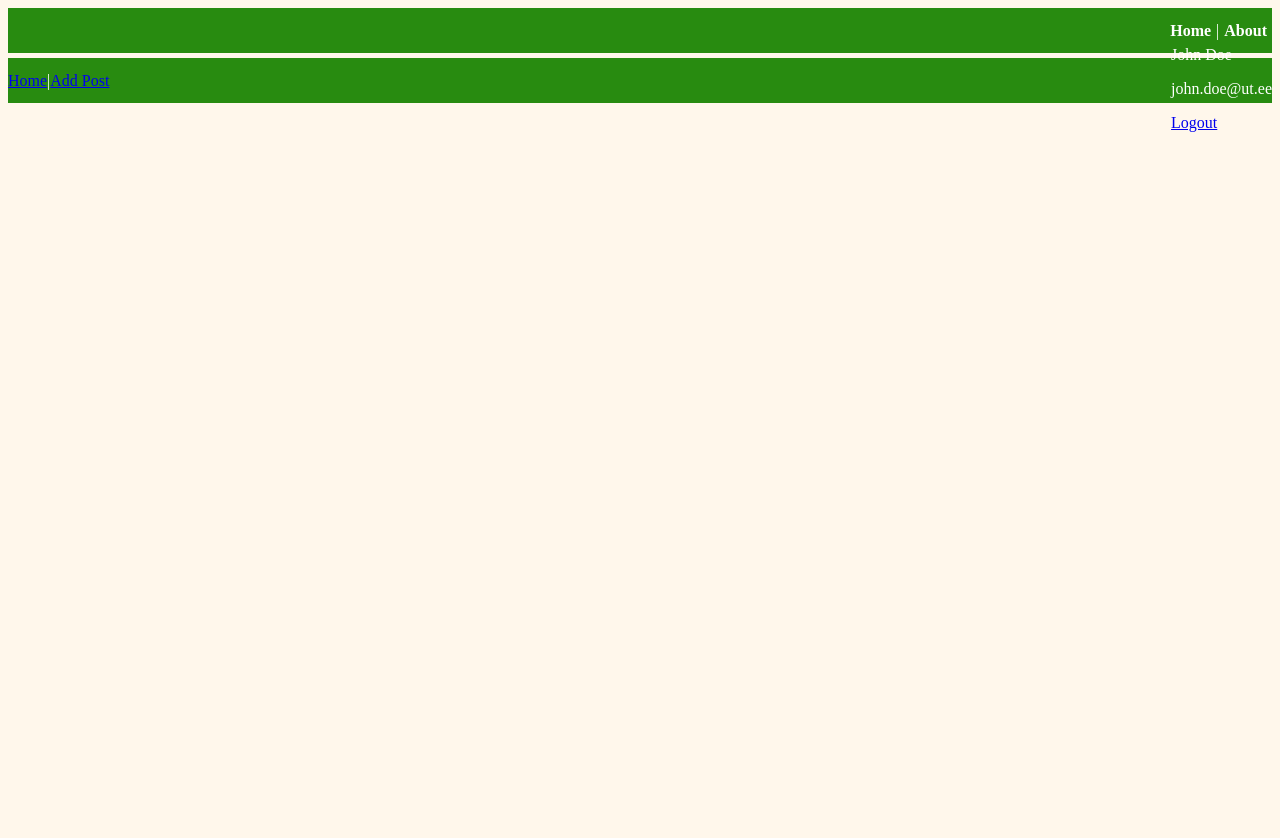
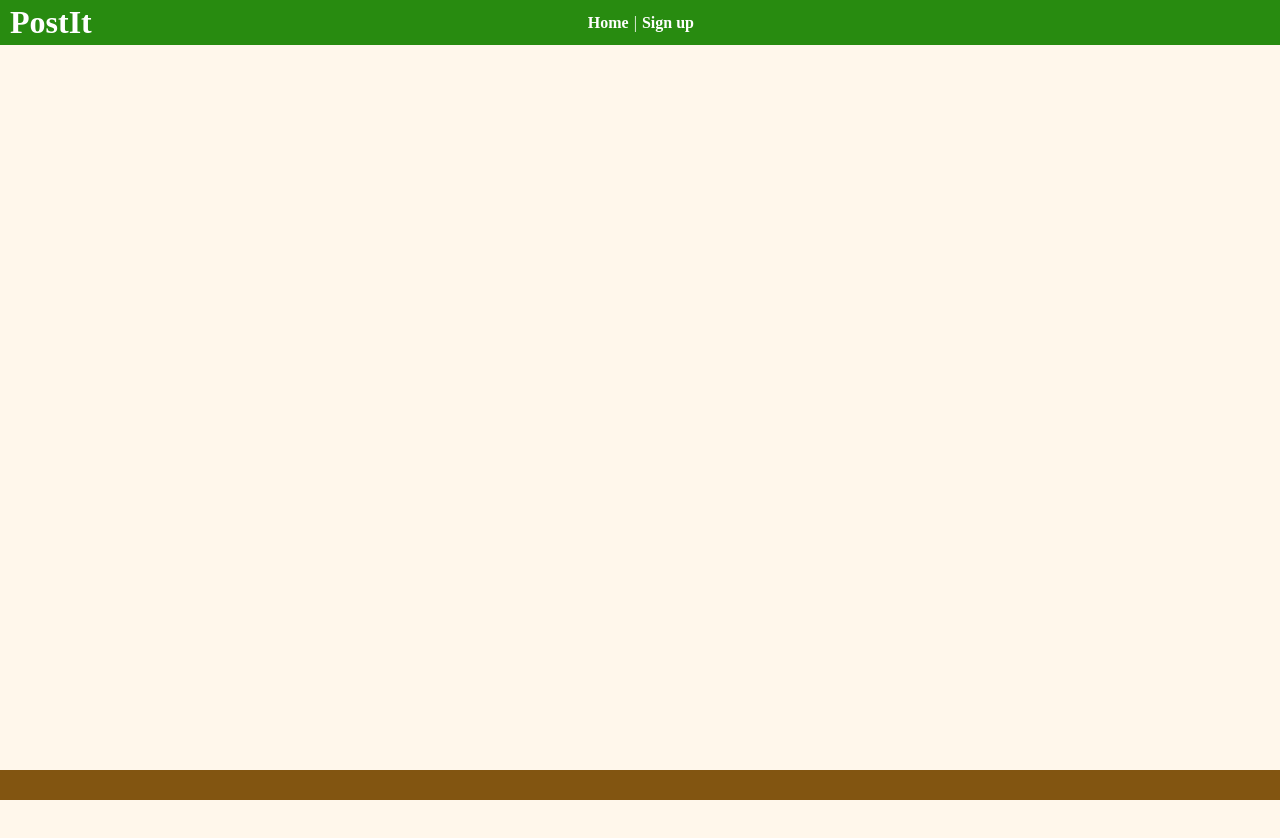
Before and after one commit to kareludras/wad-vue, a Vue app in the folder wad-vue.js/: page /#/ in a window 1280 px wide. Shown: the top 838 px of the page. Before the commit the page ends 800 px from the top, so only its background shows below. Built offline with nearby package versions, Linux system fonts and the light colour scheme.

Commit message:
Header + Footer added
Added header and footer to components and styled them accordingly.

```diff
--- a/wad-vue.js/babel.config.js
+++ b/wad-vue.js/babel.config.js
@@ -1,5 +1,5 @@
 module.exports = {
   presets: [
-    '@vue/cli-plugin-babel/preset'
+    '@babel/preset-env'
   ]
 }
--- a/wad-vue.js/package.json
+++ b/wad-vue.js/package.json
@@ -7,6 +7,8 @@
     "build": "vue-cli-service build"
   },
   "dependencies": {
+    "@babel/core": "^7.23.3",
+    "@babel/preset-env": "^7.23.3",
     "core-js": "^3.8.3",
     "vue": "^3.2.13",
     "vue-router": "^4.0.3",
--- a/wad-vue.js/src/App.vue
+++ b/wad-vue.js/src/App.vue
@@ -1,67 +1,29 @@
 <template>
-  <header>
-    <div class="headerImage"> <!-- Assuming you have a logo or image for the header -->
-      <!-- logo/headerimage here -->
+    <div id="app">
+    <Header />
+    <Footer />
+    <router-view />
     </div>
+</template>
 
-    <nav>
-      <router-link to="/" class="nav-link">Home</router-link> |
-      <router-link to="/about" class="nav-link">About</router-link>
-    </nav>
+<script>
+import Header from "@/components/Header.vue";
+import Footer from "@/components/Footer.vue"
 
-    <!-- dropdown components -->
-
-  </header>
-
-  <router-view />
-</template>
+export default {
+  components: {
+    Header,
+    Footer,
+  },
+};
+</script>
 
 <style>
 body {
   background-color: #fff7eb;
+  display: flex;
+  flex-direction: column;
+  height: 100%;
+  margin: 0;
 }
-
-header {
-  background-color: #288b10;
-  color: #fff;
-  padding: 10px 0;
-  justify-content: space-between;
-  align-items: center;
-  display: flex;
-  height: 25px;
-  position: sticky;
-  top: 0;
-  margin-bottom: 5px;
-}
-
-nav {
-  display: flex;
-  align-items: center;
-}
-
-.nav-link {
-  color: #fff;
-  text-decoration: none;
-  margin: 0px 5px;
-  font-weight: bold;
-}
-
-.nav-link:hover {
-  text-decoration: underline;
-  background-color: #086313;
-}
-
-.headerImage {
-  display: flex;
-  align-items: center;
-  margin: 0px 20px;
-}
-
-.headerImage:hover {
-  cursor: pointer;
-}
-
-/* Add styles for the dropdown if needed */
-
-/* Add styles for the footer if needed */
 </style>
--- /dev/null
+++ b/wad-vue.js/src/components/Footer.vue
@@ -0,0 +1,22 @@
+<template>
+
+    <footer>
+    </footer>
+
+</template>
+
+<style scoped>
+footer {
+    display: flex;
+    background-color: #825511;
+    color: #fff;
+    padding:15px 0;
+    text-align: center;
+    margin-top: 5px;
+
+    position: fixed;
+    width: 100%;
+    bottom: 0;
+    box-sizing: border-box;
+}
+</style>
--- /dev/null
+++ b/wad-vue.js/src/components/Header.vue
@@ -0,0 +1,46 @@
+<template>
+    <header>
+      <h1 class = "nameText">PostIt</h1>
+      <nav>
+        <router-link to="/" class="nav-link">Home</router-link> |
+        <router-link to="/signup" class="nav-link">Sign up</router-link>
+      </nav>
+    </header>
+    <router-view />
+  </template>
+
+<style scoped>
+header {
+  background-color: #288b10;
+  color: #fff;
+  padding: 10px 0;
+  justify-content: space-around;
+  align-items: center;
+  display: flex;
+  height: 25px;
+  position: sticky;
+  margin-bottom: 5px;
+  padding-right: 90px;
+}
+
+header nav {
+    display: flex;
+    align-items: center;
+    margin: auto;
+}
+
+.nameText{
+    padding-left: 10px;
+}
+.nav-link {
+  color: #fff;
+  text-decoration: none;
+  margin: 0px 5px;
+  font-weight: bold;
+}
+
+.nav-link:hover {
+  text-decoration: underline;
+  background-color: #086313;
+}
+</style>
--- a/wad-vue.js/src/router/index.js
+++ b/wad-vue.js/src/router/index.js
@@ -8,12 +8,9 @@ const routes = [
     component: HomeView
   },
   {
-    path: '/about',
-    name: 'about',
-    // route level code-splitting
-    // this generates a separate chunk (about.[hash].js) for this route
-    // which is lazy-loaded when the route is visited.
-    component: () => import(/* webpackChunkName: "about" */ '../views/AboutView.vue')
+    path: '/signup',
+    name: 'signup',
+    component: () => import('../views/SignupView.vue')
   }
 ]
 
--- a/wad-vue.js/src/views/AboutView.vue
+++ /dev/null
@@ -1,5 +0,0 @@
-<template>
-  <div class="about">
-    <h1>This is an about page</h1>
-  </div>
-</template>
--- a/wad-vue.js/src/views/HomeView.vue
+++ b/wad-vue.js/src/views/HomeView.vue
@@ -1,31 +1,11 @@
 <template>
   <div>
-    <header>
-      <nav>
-        <router-link to="/">Home</router-link>
-        <span>|</span>
-        <router-link to="/addPost">Add Post</router-link>
-      </nav>
-
-      <figure class="headerImage">
-
-      </figure>
-
-      <div class="dropdownContent">
-        <p>{{ user.name }}</p>
-        <p>{{ user.email }}</p>
-        <router-link to="/logout">Logout</router-link>
-      </div>
-    </header>
-
     <section>
       <div id="posts-container">
       <!-- Posts go here -->
       </div>
 
     </section>
-    <!-- Post import -->
-    <footer></footer>
   </div>
 </template>
 
--- /dev/null
+++ b/wad-vue.js/src/views/SignupView.vue
@@ -0,0 +1,14 @@
+<template>
+  <div class="signup">
+
+  </div>
+</template>
+
+<script>
+
+</script>
+
+
+<style scoped>
+
+</style>
```
Also changed, not shown: 1 other file (tests, documents, lock files or other folders).
